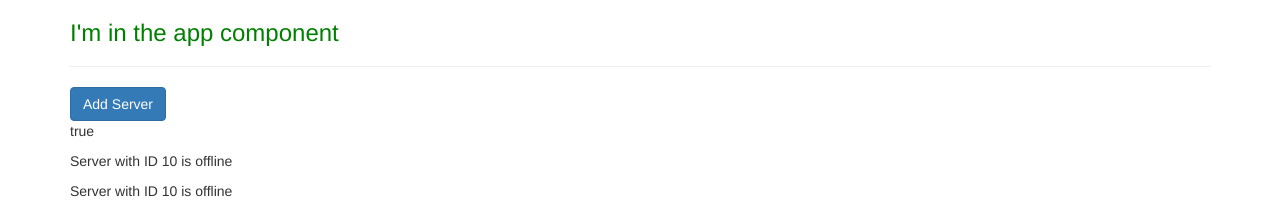
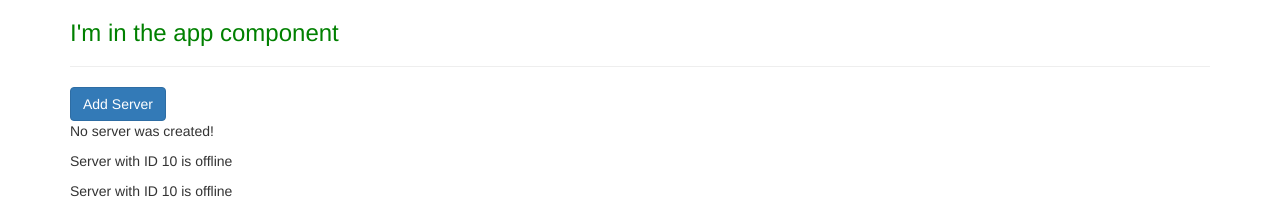
Before and after one commit to SeanTumulakNguyen/Angular-Complete-Guide, an Angular app: page / in a window 1280 px wide. Shown: the top 211 px of the page. Built offline with nearby package versions, Linux system fonts and the light colour scheme.

Commit message:
event binding

```diff
--- a/src/app/servers/servers.component.html
+++ b/src/app/servers/servers.component.html
@@ -1,4 +1,6 @@
-<button [disabled]="!allowNewServer" class="btn btn-primary">Add Server</button>
-<p [innerText]="allowNewServer"></p>
+<button [disabled]="!allowNewServer" (click)='onCreateServer()' class="btn btn-primary">Add Server</button>
+<!-- <p [innerText]="allowNewServer"></p> -->
+<p> {{serverCreationStatus}} </p>
+
 <app-server></app-server>
 <app-server></app-server>
--- a/src/app/servers/servers.component.ts
+++ b/src/app/servers/servers.component.ts
@@ -10,6 +10,7 @@
 })
 export class ServersComponent implements OnInit {
   allowNewServer = false;
+  serverCreationStatus = 'No server was created!';
 
   constructor() {
     setTimeout(() => {
@@ -18,4 +19,8 @@
   }
 
   ngOnInit(): void {}
+
+  onCreateServer() {
+    this.serverCreationStatus = 'Server was created!';
+  }
 }
```
